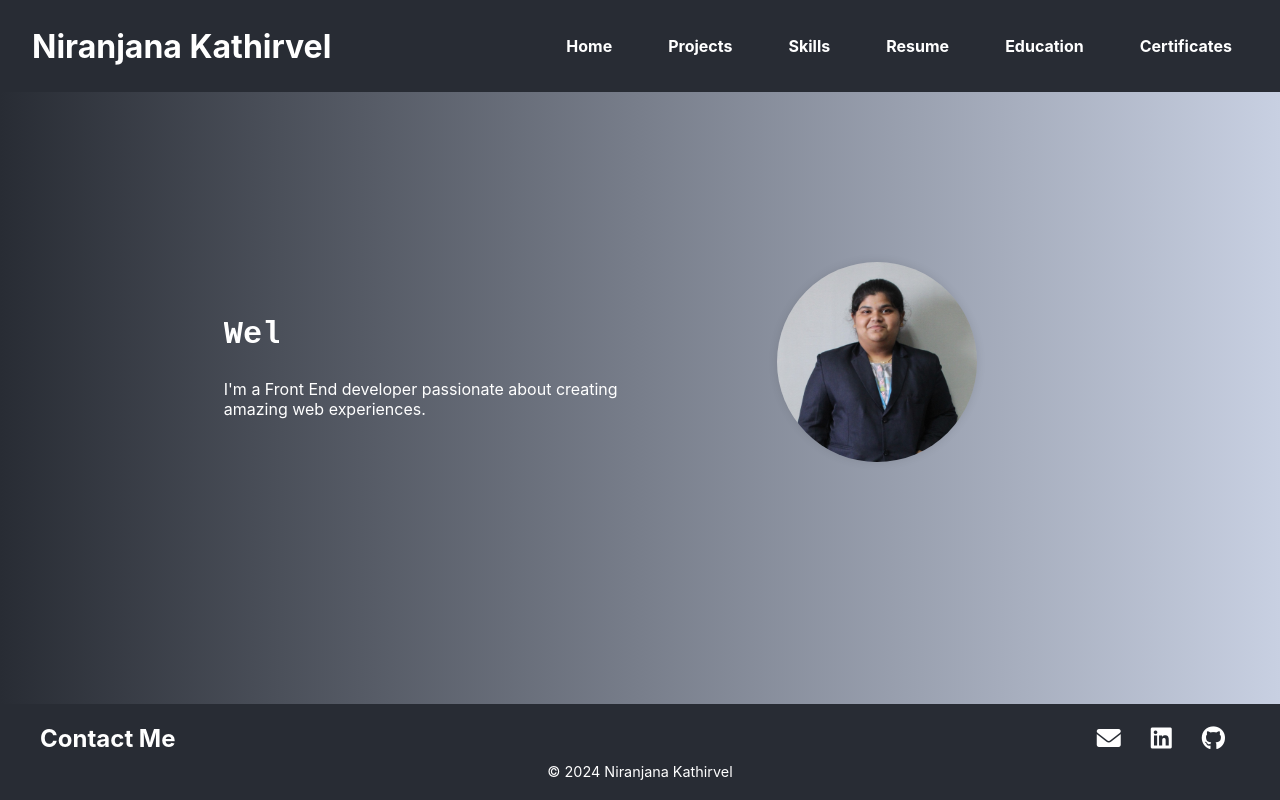
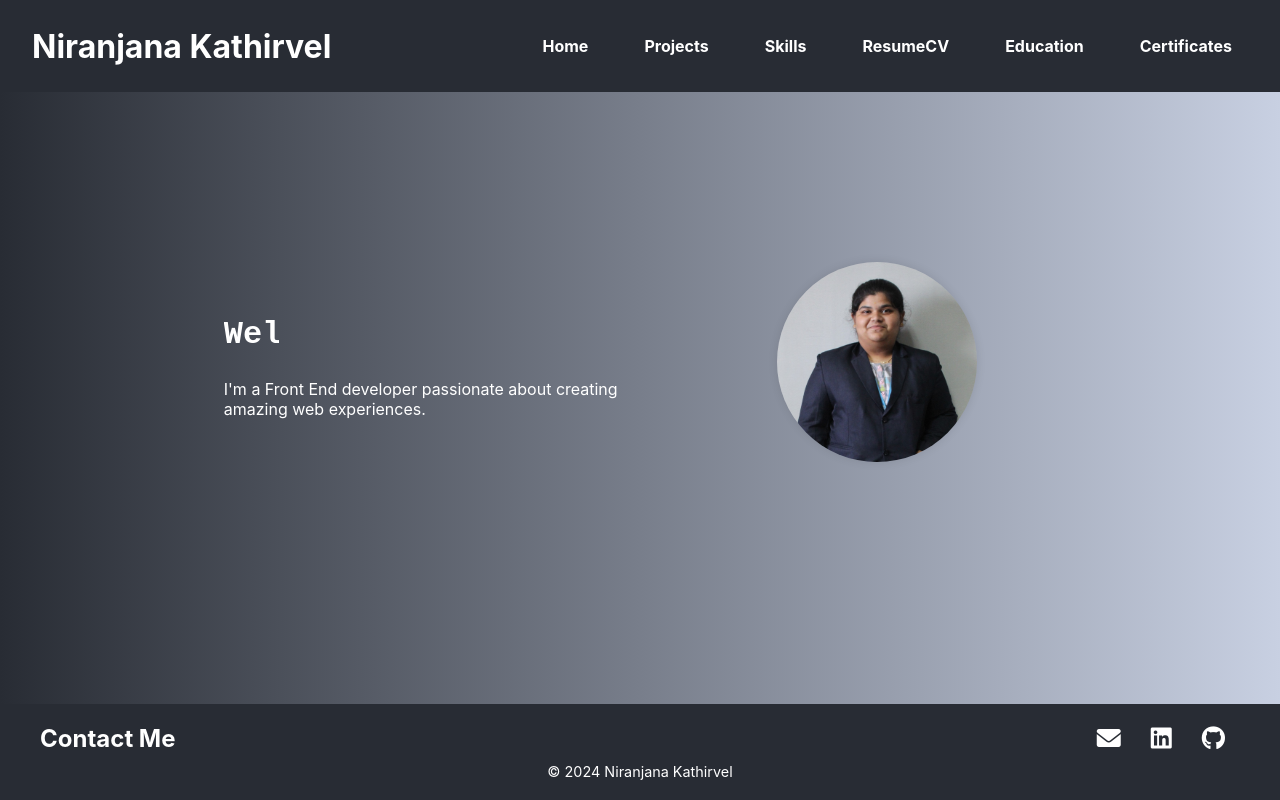
Before and after one commit to NiranjanaKathirvel/My_Portfolio, a React (Create React App) app: page / in a window 1280 px wide. Built offline with nearby package versions, Linux system fonts and the light colour scheme.

Commit message:
Update Header.js

```diff
--- a/src/components/Header.js
+++ b/src/components/Header.js
@@ -26,7 +26,7 @@ const Header = ({ setActiveSection }) => {
                     <li><a href="#home" onClick={() => handleNavClick('home')}>Home</a></li>
                     <li><a href="#projects" onClick={() => handleNavClick('projects')}>Projects</a></li>
                     <li><a href="#skills" onClick={() => handleNavClick('skills')}>Skills</a></li>
-                    <li><a href="https://drive.google.com/file/d/1lTzErM0iXSxz8KuJKDnQ1pwbHqnQ6wQb/view?usp=sharing" target="" rel="noopener noreferrer">Resume</a></li>
+                    <li><a href="https://drive.google.com/file/d/1uNf9M-REUd028tp7LXj3O_uHQ_2dlEWE/view?usp=drive_link" target="" rel="noopener noreferrer">ResumeCV</a></li>
                     <li><a href="#education" onClick={() => handleNavClick('education')}>Education</a></li>
                     <li><a href="#certificates" onClick={() => handleNavClick('certificates')}>Certificates</a></li>
                 </ul>
```
